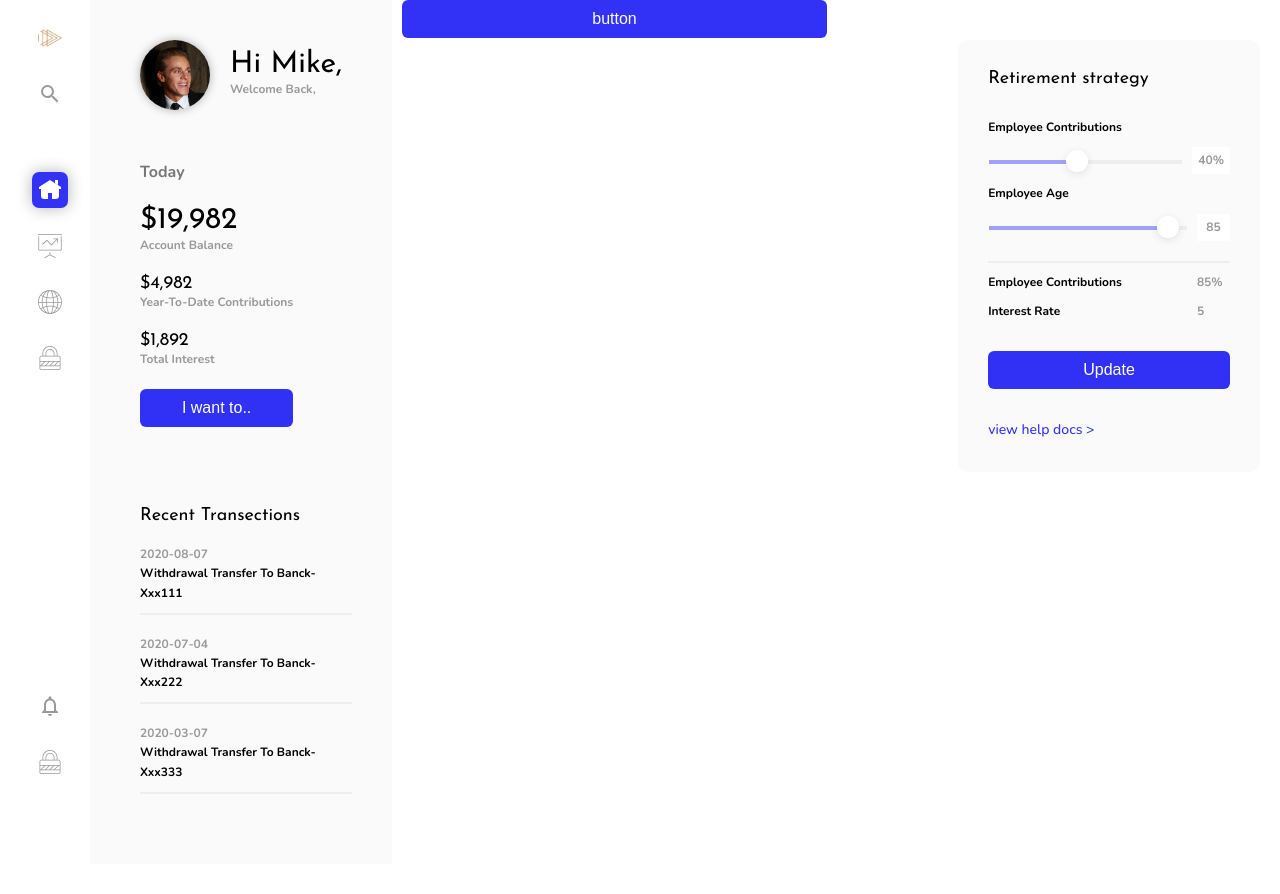
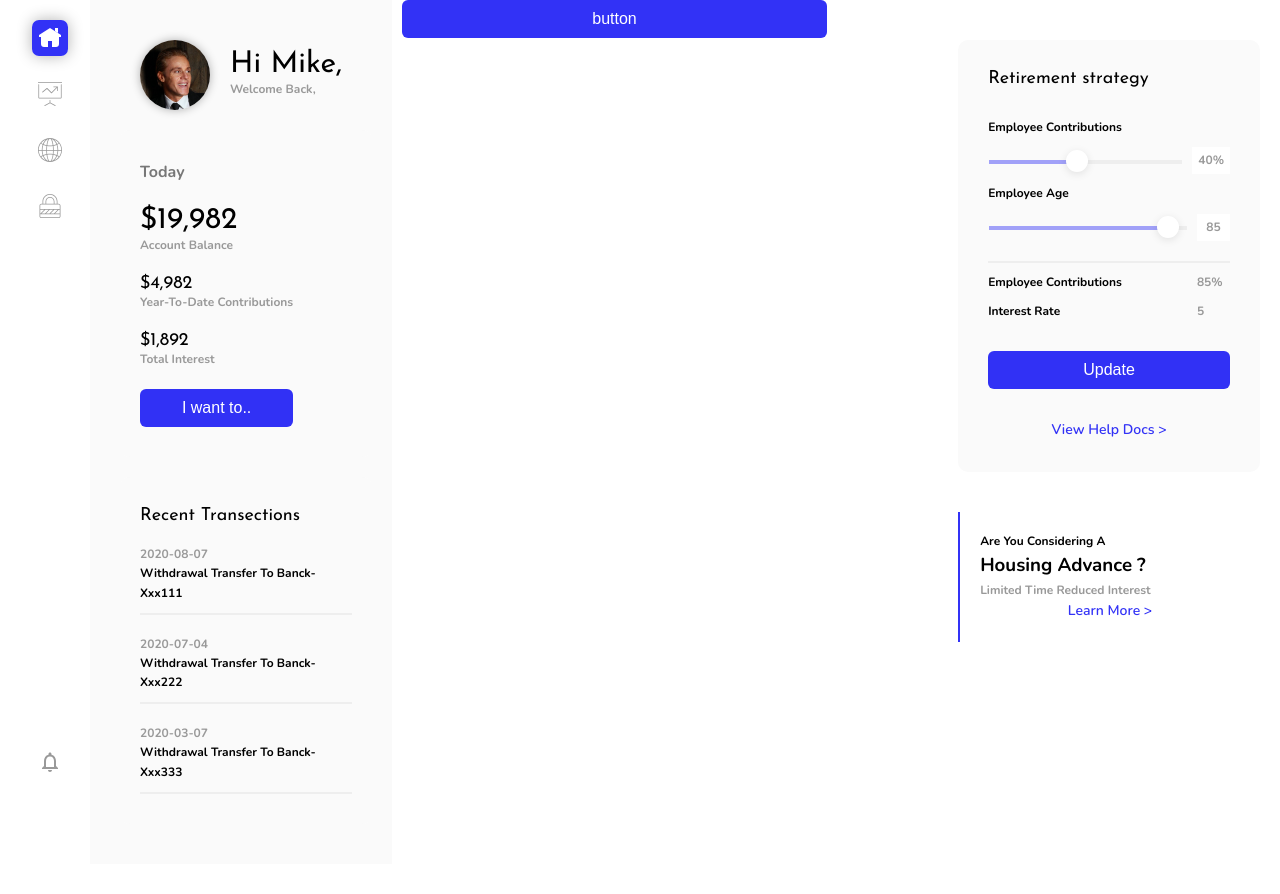
Before and after one commit to Er-Rahul-Tiwari/newDashboard, a PHP site: page / in a window 1280 px wide. Run offline with PHP 8.4, Linux system fonts and the light colour scheme.

Commit message:
complete sidebar

```diff
--- a/css/style.css
+++ b/css/style.css
@@ -31,9 +31,6 @@
   -moz-border-radius: 1rem;
   -ms-border-radius: 1rem;
   -o-border-radius: 1rem; }
-
-.sm__none {
-  display: none; }
 
 *,
 ::before,
@@ -87,10 +84,14 @@ body {
     cursor: pointer; }
 
 .link {
+  display: grid;
+  align-self: center;
+  justify-self: center;
   font-size: 1.4rem;
-  font-size: 700;
+  font-weight: 600;
   color: rgba(28, 28, 245, 0.9);
-  text-decoration: none; }
+  text-decoration: none;
+  text-transform: capitalize; }
 
 .notification, .presentation, .global, .lock, .search, .hut {
   width: 2.4rem;
@@ -243,6 +244,9 @@ body {
         width: 100%;
         justify-items: end; } }
 
+.sm__none {
+  display: none; }
+
 .profiles {
   background-color: #fafafa;
   grid-column: full-start/ col-end 2;
@@ -349,3 +353,7 @@ body {
     justify-items: center;
     padding: 0.4rem 0.6rem;
     background-color: #fff; }
+  .sidebar__baze {
+    border-left: 2px solid rgba(28, 28, 245, 0.9);
+    padding: 2rem;
+    margin-bottom: 8rem; }
--- a/index.html
+++ b/index.html
@@ -190,6 +190,13 @@
             <button class="btn">Update </button>
             <a href='#' class='link'> view help docs > </a>
         </div>
+        <div class='sidebar__baze'>
+            <p class='profile__withdrawal'> Are you considering a</p>
+            <h3 class='h3'>Housing Advance ?</h3>
+            <p class='para'>limited time reduced interest</p>
+            <a href='#' class='link'> learn more > </a>
+
+        </div>
     </div>
 
 
--- a/sass/_button.scss
+++ b/sass/_button.scss
@@ -23,11 +23,14 @@
 
 // Link
 .link{
-    dis
+    display: grid;
+    align-self: center;
+    justify-self: center;
     font-size: $font-14;
-    font-size: $weight-700;
+    font-weight: $weight-600;
     color: $color-blue-light;
     text-decoration: none;
+    text-transform: capitalize;
 }
 
 // SVG ICONS
--- a/sass/_navbar.scss
+++ b/sass/_navbar.scss
@@ -95,3 +95,7 @@
         }
     }
 }
+
+.sm__none{
+    display: none;
+}
--- a/sass/_sidebar.scss
+++ b/sass/_sidebar.scss
@@ -42,4 +42,10 @@
         padding: 0.4rem 0.6rem;
         background-color: $color-white;
     }
+
+    &__baze{
+        border-left: 2px solid $color-blue-light;
+        padding: 2rem;
+        margin-bottom: 8rem;
+    }
 }
--- a/sass/_typography.scss
+++ b/sass/_typography.scss
@@ -93,7 +93,3 @@ $bp-small: 37.5em;
     -ms-border-radius: 1rem;
     -o-border-radius: 1rem;
 }
-
-.sm__none{
-    display: none;
-}
```
